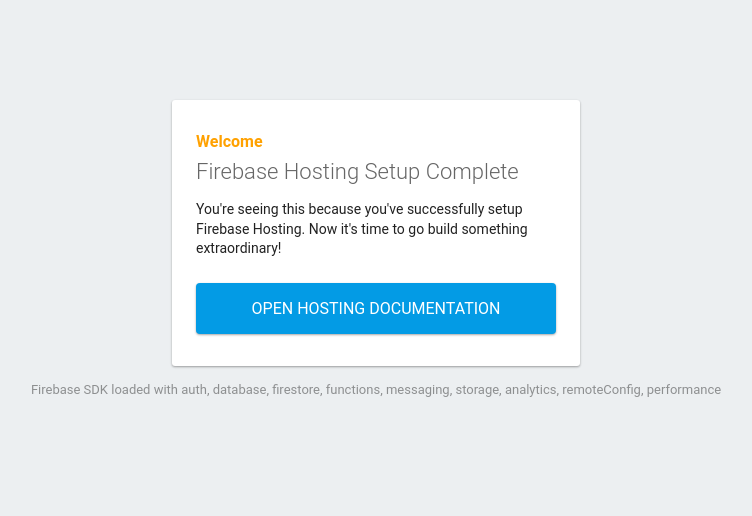
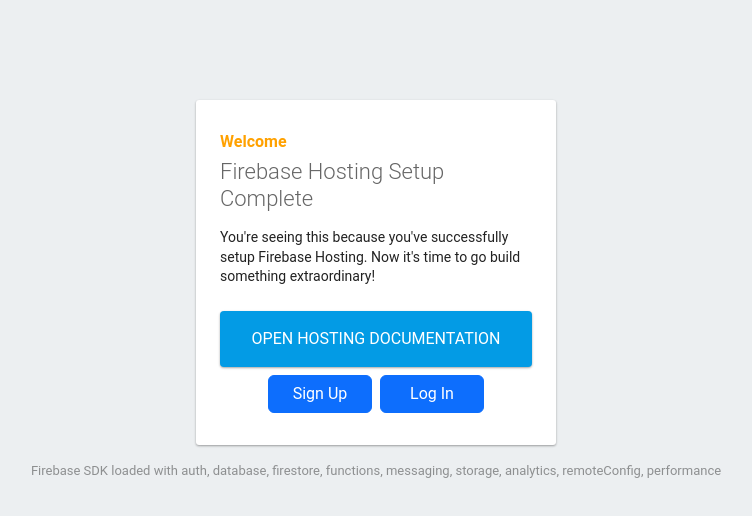
Before and after one commit to teniolona/firebase-new, a plain HTML site: page public/index.html in a window 1280 px wide. Shown: the whole page, without its empty margins (264-1016 px from the left). Drawn offline with nearby package versions, Linux system fonts and the light colour scheme; some packages are replaced by stand-ins of ours.

Commit message:
Nothing to Change

```diff
--- a/public/index.html
+++ b/public/index.html
@@ -4,6 +4,7 @@
     <meta charset="utf-8">
     <meta name="viewport" content="width=device-width, initial-scale=1">
     <title>Welcome to Firebase Hosting</title>
+    <link rel="stylesheet" href="https://cdn.jsdelivr.net/npm/bootstrap@5.3.1/dist/css/bootstrap.min.css">
 
     <!-- update the version number as needed -->
     <script defer src="/__/firebase/10.1.0/firebase-app-compat.js"></script>
@@ -44,10 +45,24 @@
       <h1>Firebase Hosting Setup Complete</h1>
       <p>You're seeing this because you've successfully setup Firebase Hosting. Now it's time to go build something extraordinary!</p>
       <a target="_blank" href="https://firebase.google.com/docs/hosting/">Open Hosting Documentation</a>
+      <div class="container text-center mt-2">
+        <div class="row justify-content-center gap-2">
+          <button type="button" class="btn btn-primary col-4" onclick="signup()">Sign Up</button>
+          <button type="button" class="btn btn-primary col-4" onclick="login()">Log In</button>
+        </div>
+        <!-- <button type="button" class="btn btn-primary" onclick="signup()">Sign Up</button>
+        <button type="button" class="btn btn-primary" onclick="login()">Log In</button> -->
+      </div>
     </div>
     <p id="load">Firebase SDK Loading&hellip;</p>
 
     <script>
+      function signup() {
+        window.location.href = "signup.html"
+      }
+      function login() {
+        window.location.href = "login.html"
+      }
       document.addEventListener('DOMContentLoaded', function() {
         const loadEl = document.querySelector('#load');
         // // 🔥🔥🔥🔥🔥🔥🔥🔥🔥🔥🔥🔥🔥🔥🔥🔥🔥🔥🔥🔥🔥🔥🔥🔥🔥🔥🔥🔥🔥🔥🔥
```
